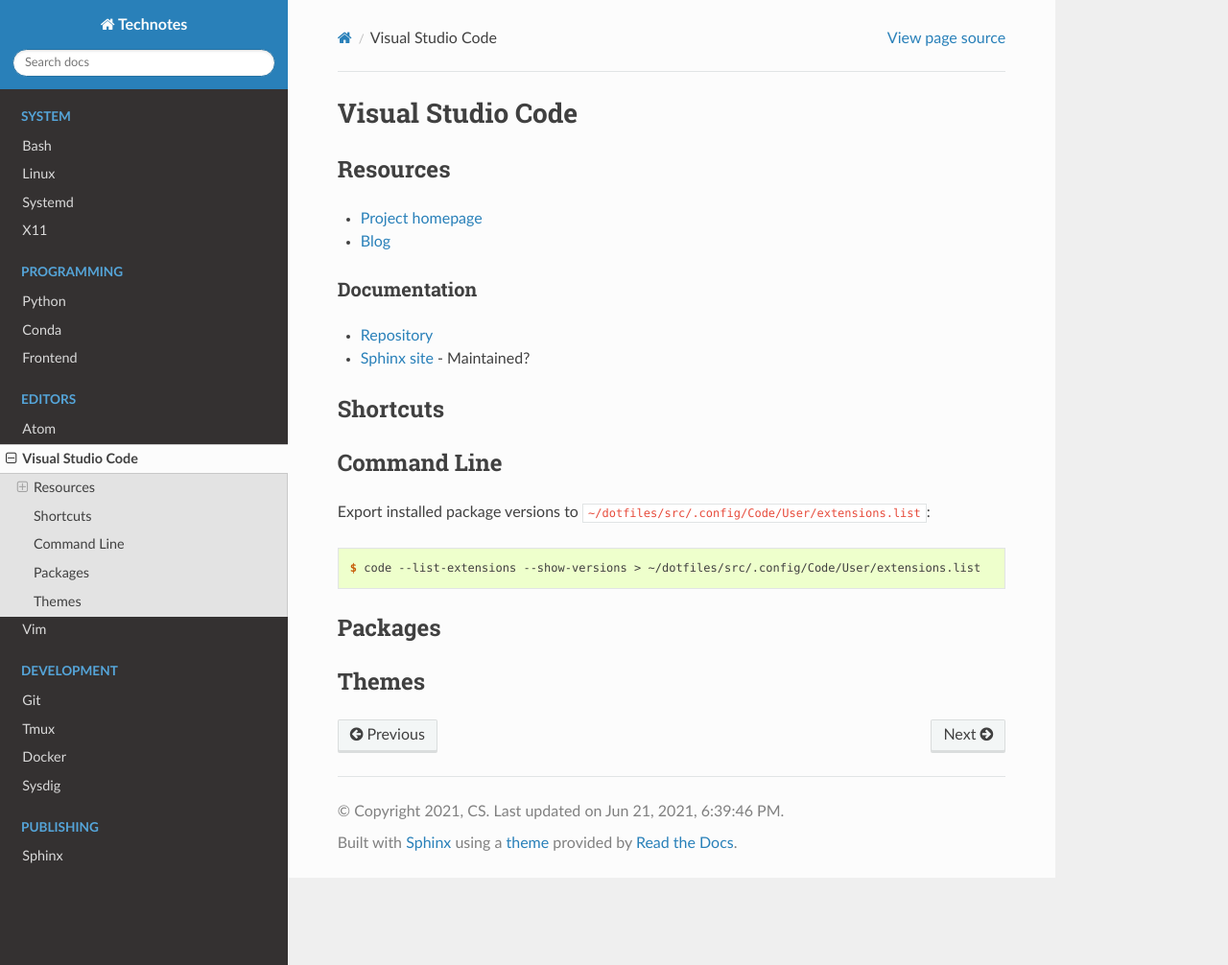
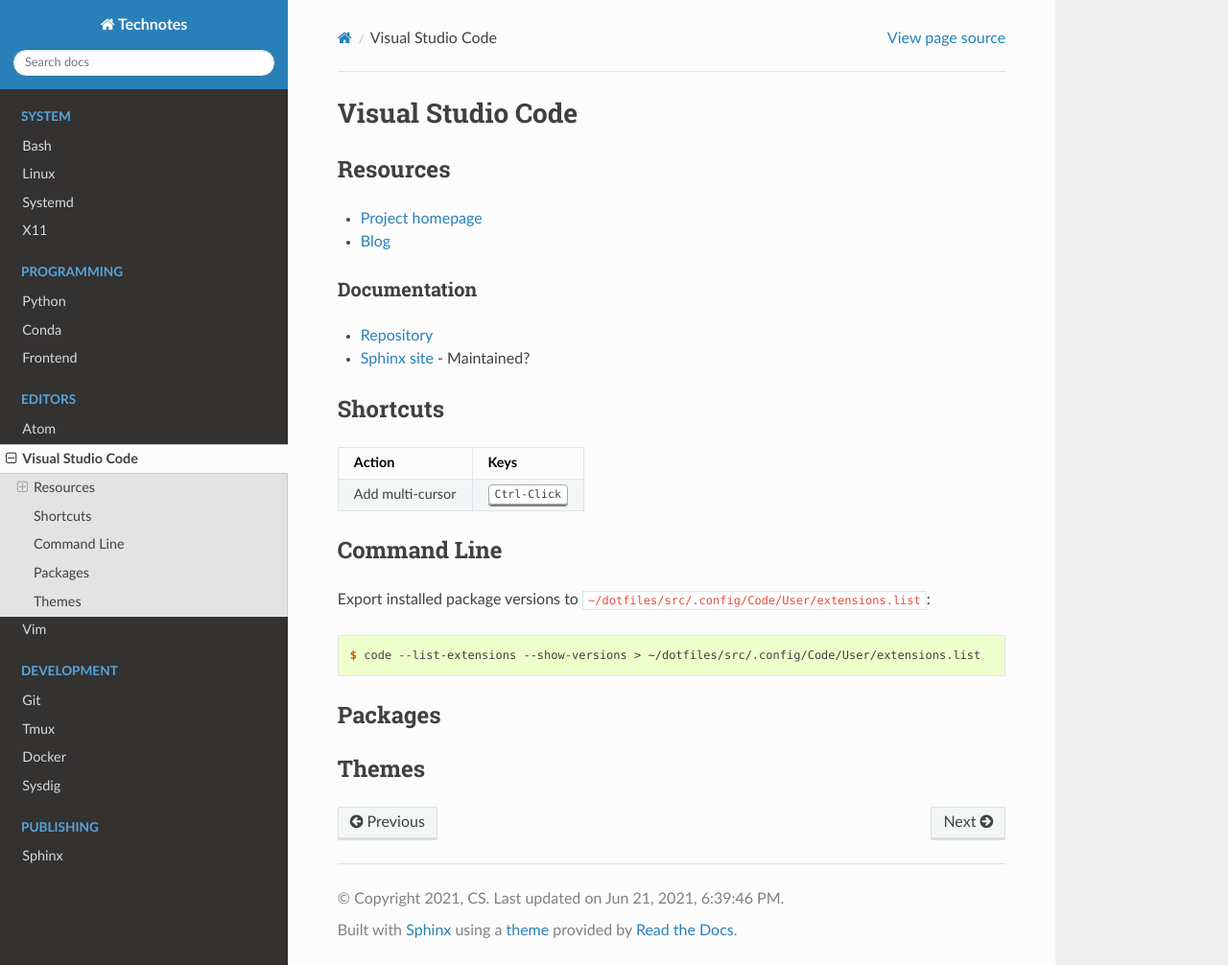
Before and after one commit to heterotopian/technotes, a Sphinx documentation site: the page built from source/vscode/index.rst, in a window 1280 px wide and 1006 px high. Shown: the whole window at 96% size. Built offline with Sphinx 7.4.7 and the Read the Docs theme 2.0.0, drawn with Linux system fonts in a browser that asks for light colours.

Commit message:
Add shortcuts

```diff
--- a/source/vscode/index.rst
+++ b/source/vscode/index.rst
@@ -27,6 +27,14 @@
 Shortcuts
 =========
 
+.. list-table::
+    :header-rows: 1
+
+    * - Action
+      - Keys
+    * - Add multi-cursor
+      - :kbd:`Ctrl-Click`
+
 
 
 Command Line
```
